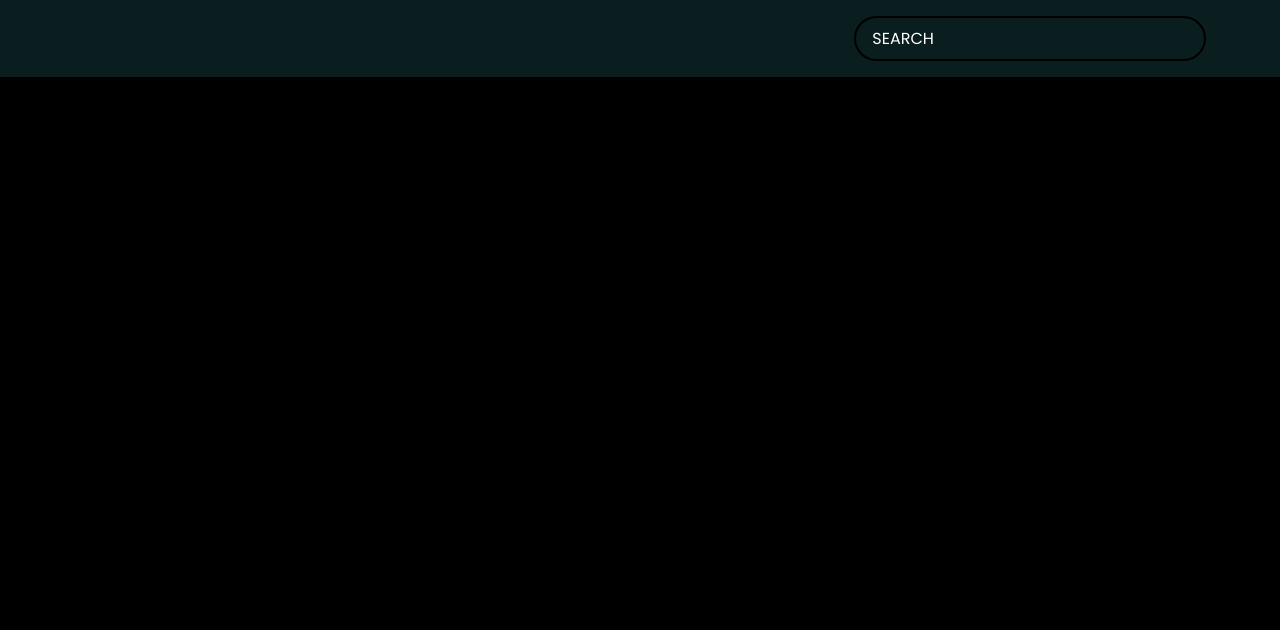
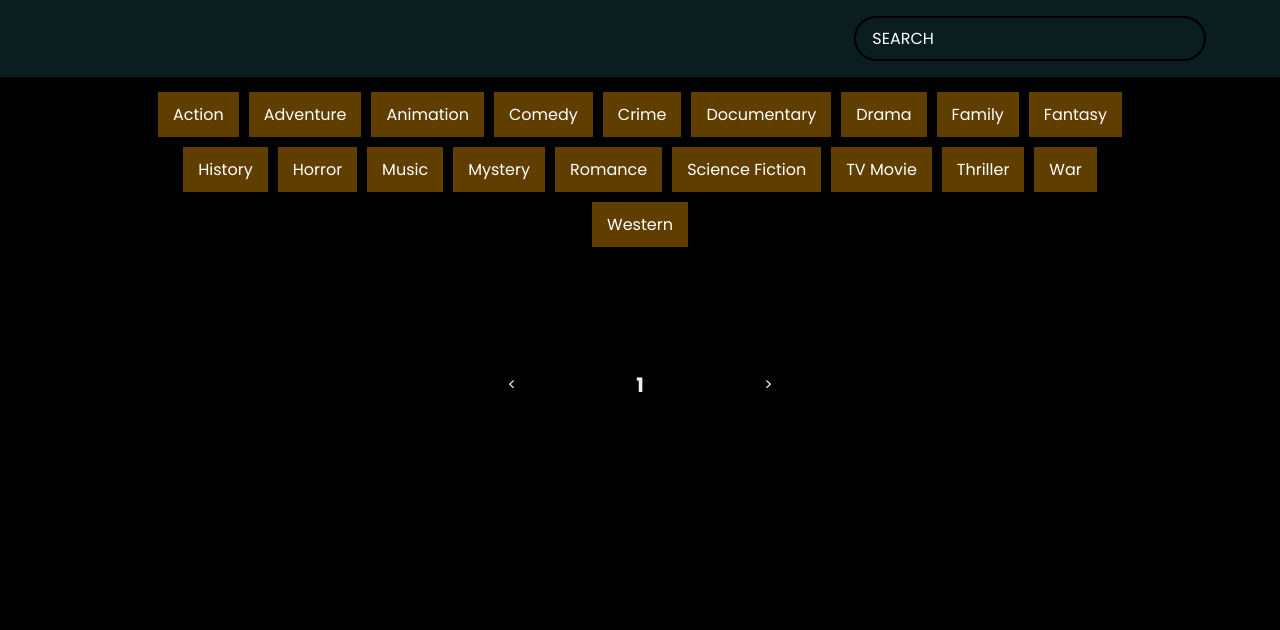
Before and after one commit to Om-Suryawanshi/movie-website, a plain HTML site: page index.html in a window 1280 px wide. Drawn offline with Linux system fonts and the light colour scheme; no server answers.

Commit message:
Update style.css

```diff
--- a/style.css
+++ b/style.css
@@ -49,6 +49,9 @@ main{
     display: flex;
     flex-wrap: wrap;
     justify-content: center;
+}
+h1{
+    color: #eee;
 }
 .movie{
     width: 300px;
@@ -102,3 +105,42 @@ main{
 .movie:hover .overview{
     transform: translateY(0);
 }
+#tags{
+    width: 80%;
+    display: flex;
+    flex-wrap: wrap;
+    justify-content: center;
+    align-items: center;
+    margin: 10px auto;
+}
+.tag{
+    color: white;
+    padding: 10px 15px;
+    background-color: rgb(96, 62, 0);
+    margin: 5px;
+    display: inline-block;
+    cursor: pointer;
+}
+.tag.highlight{
+    color: rgb(177, 115, 0);
+}
+.pagination{
+    display: flex;
+    margin: 10px 30px;
+    align-items: center;
+    justify-content: center;
+    color: #eee;
+}
+.page{
+    padding: 100px;
+    cursor: pointer;
+}
+.page.disabled{
+    cursor: not-allowed;
+    color: gray;
+}
+.current{
+    padding: 20px;
+    font-size: 20px;
+    font-weight: 600;
+}
```
